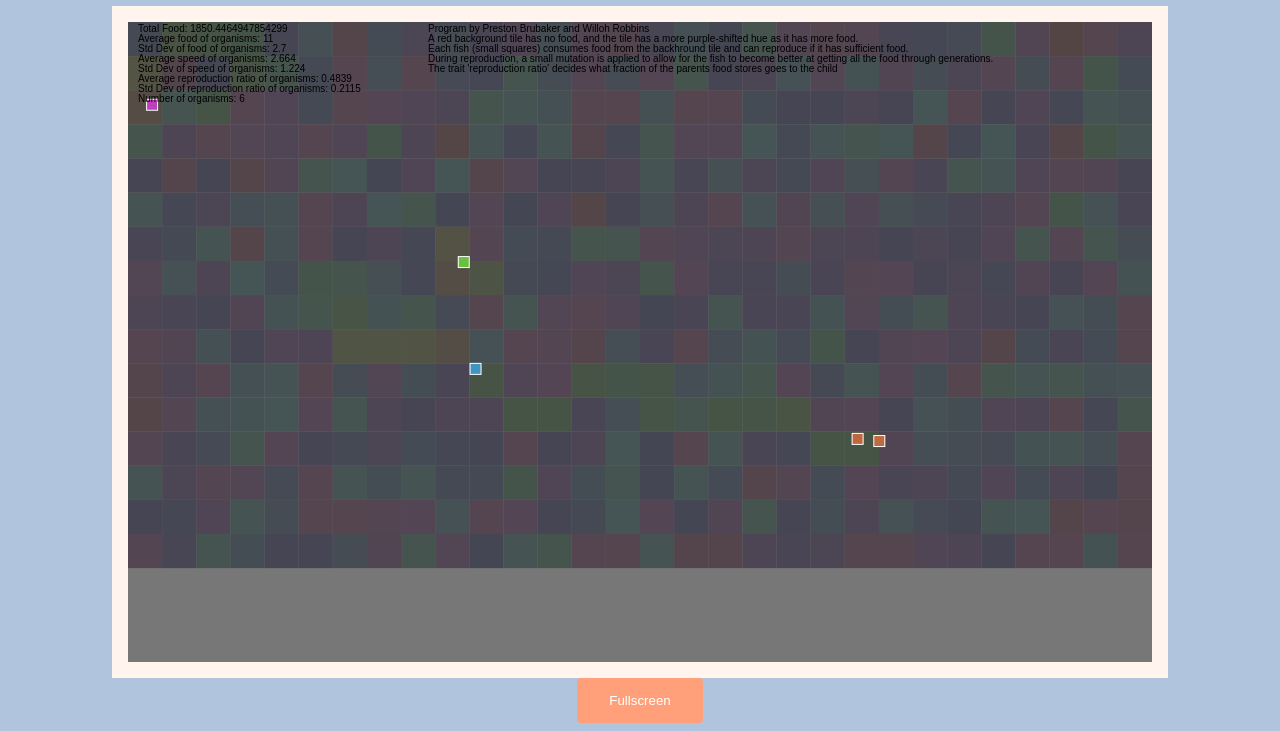
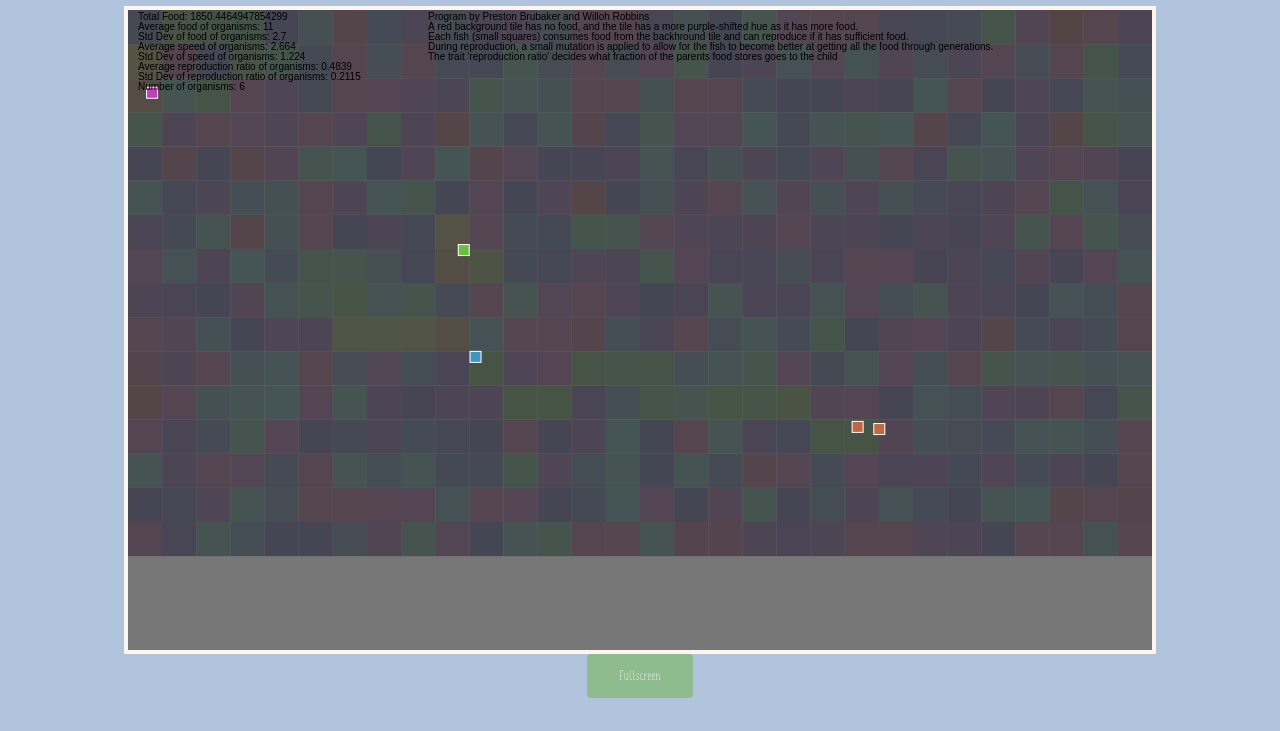
Before and after one commit to prestonbrubaker/eaters, a plain HTML site: page index.html in a window 1280 px wide. Shown: the part 161-892 px from the top of the page. After the commit the page ends 867 px from the top, so only its background shows below. Drawn offline with Linux system fonts and the light colour scheme.

Commit message:
Update styles.css

```diff
--- a/styles.css
+++ b/styles.css
@@ -5,10 +5,12 @@
 }
 
 #fullscreen {
-    background-color: lightsalmon;
+    background-color: darkseagreen;
+    font-family: 'fishfont', sans-serif;
     color: white;
     border: none;
     padding: 15px 32px;
+    margin-top: 1rem;
     text-align: center;
     text-decoration: none;
     display: block;
@@ -36,7 +38,7 @@ body {
 }
 
 #canvas1 {
-    border: 1rem solid seashell;
+    border: 0.25rem solid seashell;
     display: block;
     cursor: pointer;
     margin-left: auto;
```
